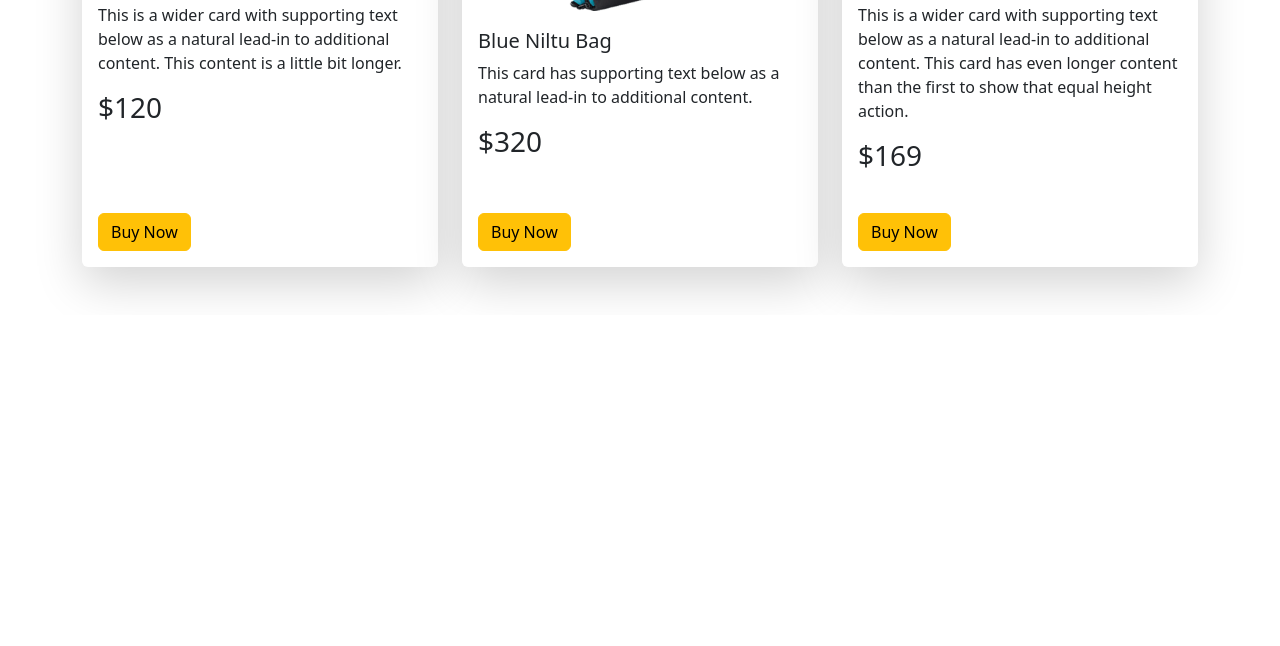
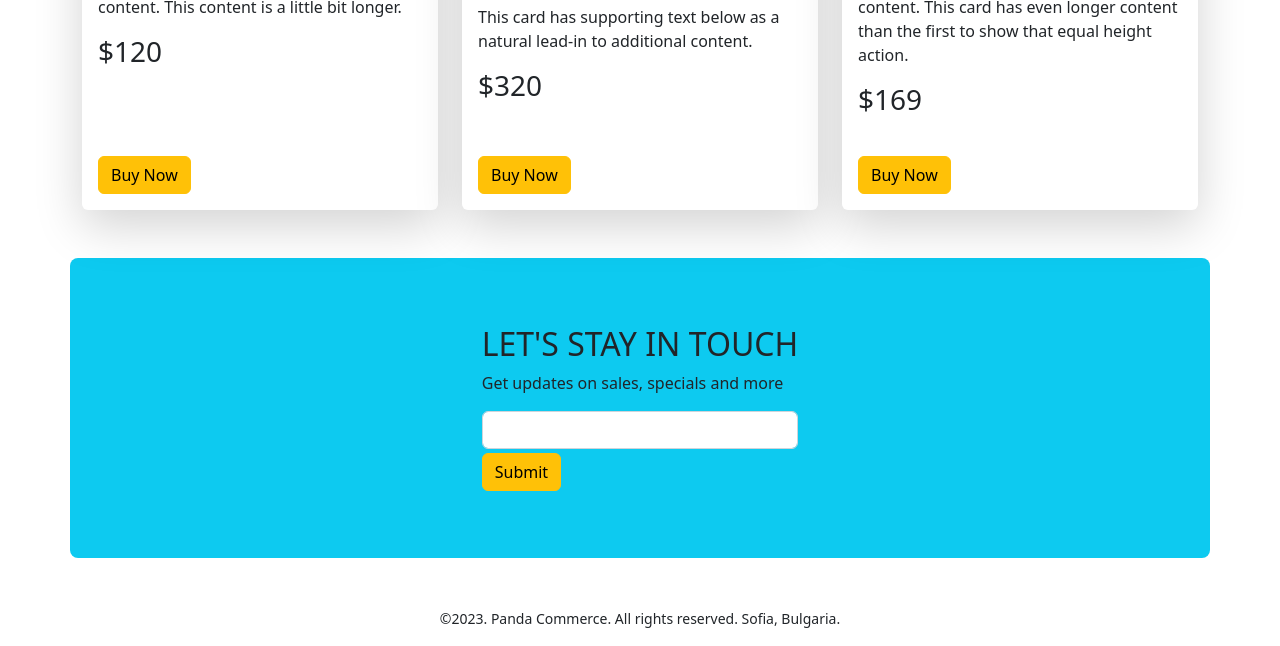
Before and after one commit to MdHazratAli36/Pandaa-Commercee-Boostrapp, a plain HTML site: page index.html in a window 1280 px wide. Shown: the part 1904-2550 px from the top of the page. Before the commit the page ends 2219 px from the top, so only its background shows below. Drawn offline with nearby package versions, Linux system fonts and the light colour scheme.

Commit message:
Allmost finished

```diff
--- a/index.html
+++ b/index.html
@@ -15,7 +15,7 @@
     <header class="container">
       <!-- Navigation -->
 
-      <nav class="navbar navbar-expand-lg bg-light">
+      <nav class="navbar navbar-expand-lg fixed-top bg-light">
         <div class="container">
           <a class="navbar-brand" href="#">
             <img src="images/logo.png" alt=""
@@ -37,13 +37,13 @@
                 <a class="nav-link active" aria-current="page" href="#">Home</a>
               </li>
               <li class="nav-item">
-                <a class="nav-link" href="#">Shoes</a>
+                <a class="nav-link" href="#shoes">Shoes</a>
               </li>
               <li class="nav-item">
-                <a class="nav-link" href="#">Backpack</a>
+                <a class="nav-link" href="#backpack">Backpack</a>
               </li>
               <li class="nav-item">
-                <a class="nav-link" href="#">Subscribe</a>
+                <a class="nav-link" href="#subscribe">Subscribe</a>
               </li>
             </ul>
           </div>
@@ -185,7 +185,7 @@
       <!-- Categories end -->
 
       <!-- Shoes section start -->
-      <section class="container my-5">
+      <section class="container my-5" id="shoes">
         <h2>Shoes</h2>
         <div class="row row-cols-1 row-cols-md-2 row-cols-lg-3 g-4">
           <div class="col">
@@ -255,7 +255,7 @@
       <!-- Shoes section End -->
 
       <!-- Backpack start -->
-      <section class="container my-5">
+      <section class="container my-5" id="backpack">
         <h2>Backpack</h2>
         <div class="row row-cols-1 row-cols-md-2 row-cols-lg-3 g-4">
           <div class="col">
@@ -312,7 +312,41 @@
       </section>
 
       <!-- Backpack end -->
+
+      <!-- Subscribe start -->
+
+      <section
+        style="height: 300px"
+        class="container rounded-3 d-flex justify-content-center align-items-center bg-info"
+        id="subscribe"
+      >
+        <div>
+          <h2>LET'S STAY IN TOUCH</h2>
+          <p>Get updates on sales, specials and more</p>
+          <form>
+            <div class="mb-1">
+              <input
+                type="email"
+                class="form-control"
+                id="exampleInputEmail1"
+                aria-describedby="emailHelp"
+              />
+            </div>
+
+            <button type="submit" class="btn btn-warning">Submit</button>
+          </form>
+        </div>
+      </section>
+      <!-- Subscribe end -->
     </main>
+    <!-- footer -->
+    <footer class="mt-5 text-center">
+      <p>
+        <small
+          >©2023. Panda Commerce. All rights reserved. Sofia, Bulgaria.</small
+        >
+      </p>
+    </footer>
 
     <script
       src="https://cdn.jsdelivr.net/npm/bootstrap@5.2.3/dist/js/bootstrap.bundle.min.js"
```
